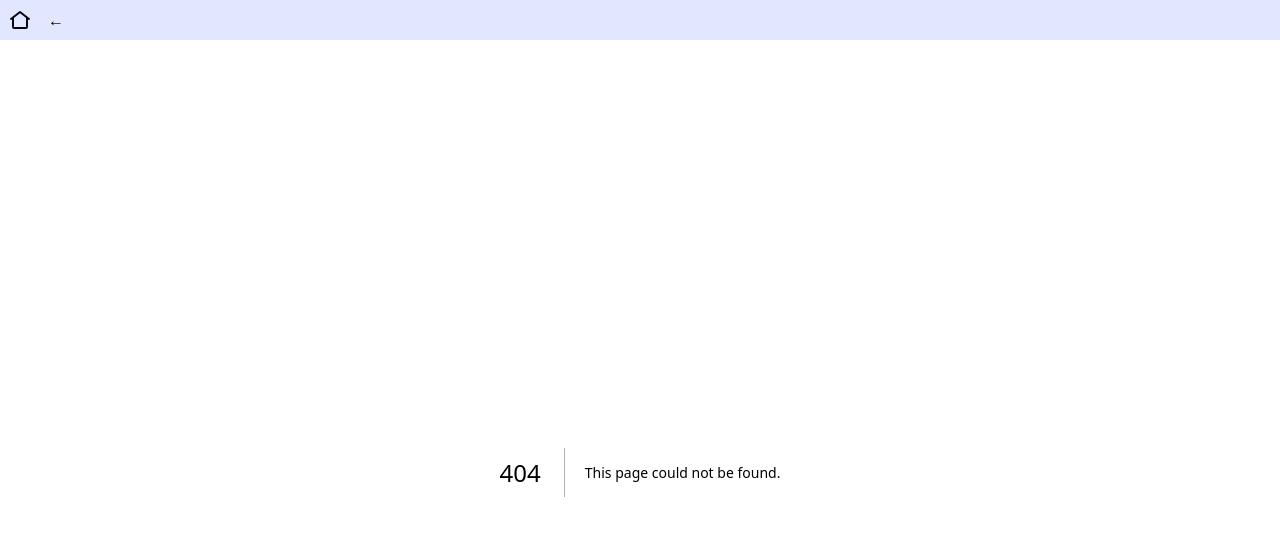
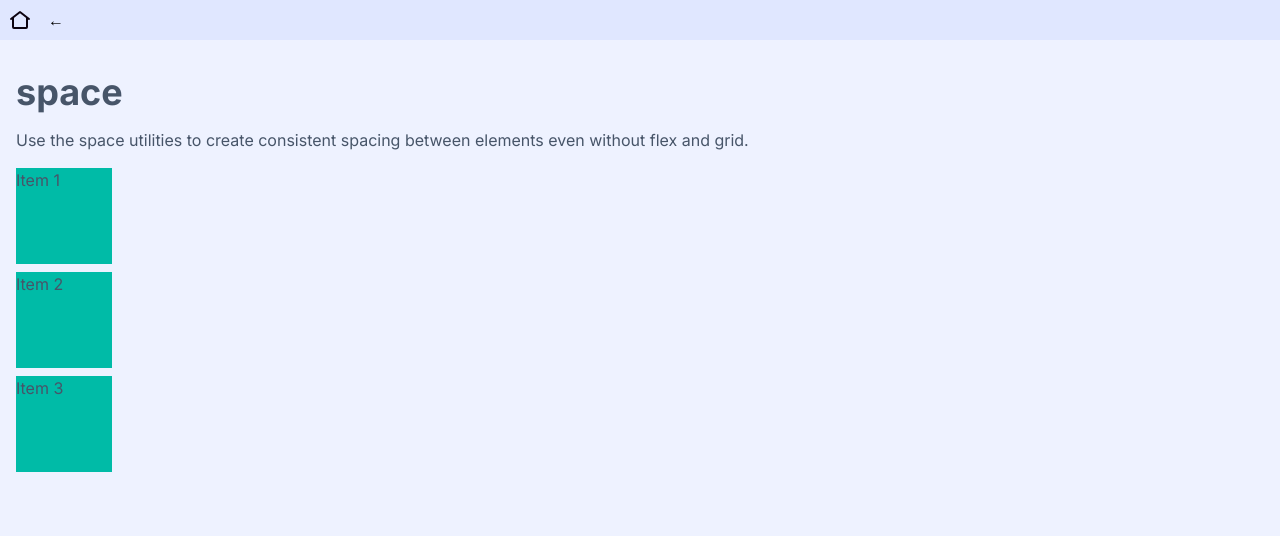
Before and after one commit to emanuelefavero/frontend-problems, a Next.js app in the folder react/: page /tailwind/space in a window 1280 px wide. Before the commit this address had no page. Shown: the top 536 px of the page. Built offline with nearby package versions, Linux system fonts and the light colour scheme.

Commit message:
feat: add tailwind/space

```diff
--- a/react/app/tailwind/divide/page.tsx
+++ b/react/app/tailwind/divide/page.tsx
@@ -3,7 +3,7 @@ export default function Page() {
     <>
       <h1>divide</h1>
 
-      <p>
+      <p className='mb-4'>
         Use the divide utilities to create dividers between elements. This
         automatically prevents the last element from having a divider.
       </p>
--- a/react/app/tailwind/page.tsx
+++ b/react/app/tailwind/page.tsx
@@ -18,6 +18,9 @@ export default function Page() {
         <li>
           <Link href='/tailwind/divide'>divide</Link>
         </li>
+        <li>
+          <Link href='/tailwind/space'>space</Link>
+        </li>
       </ul>
     </>
   )
--- /dev/null
+++ b/react/app/tailwind/space/page.tsx
@@ -0,0 +1,18 @@
+export default function Page() {
+  return (
+    <>
+      <h1>space</h1>
+
+      <p className='mb-4'>
+        Use the space utilities to create consistent spacing between elements
+        even without flex and grid.
+      </p>
+
+      <div className='space-y-2'>
+        <div className='size-24 bg-teal-500'>Item 1</div>
+        <div className='size-24 bg-teal-500'>Item 2</div>
+        <div className='size-24 bg-teal-500'>Item 3</div>
+      </div>
+    </>
+  )
+}
```
